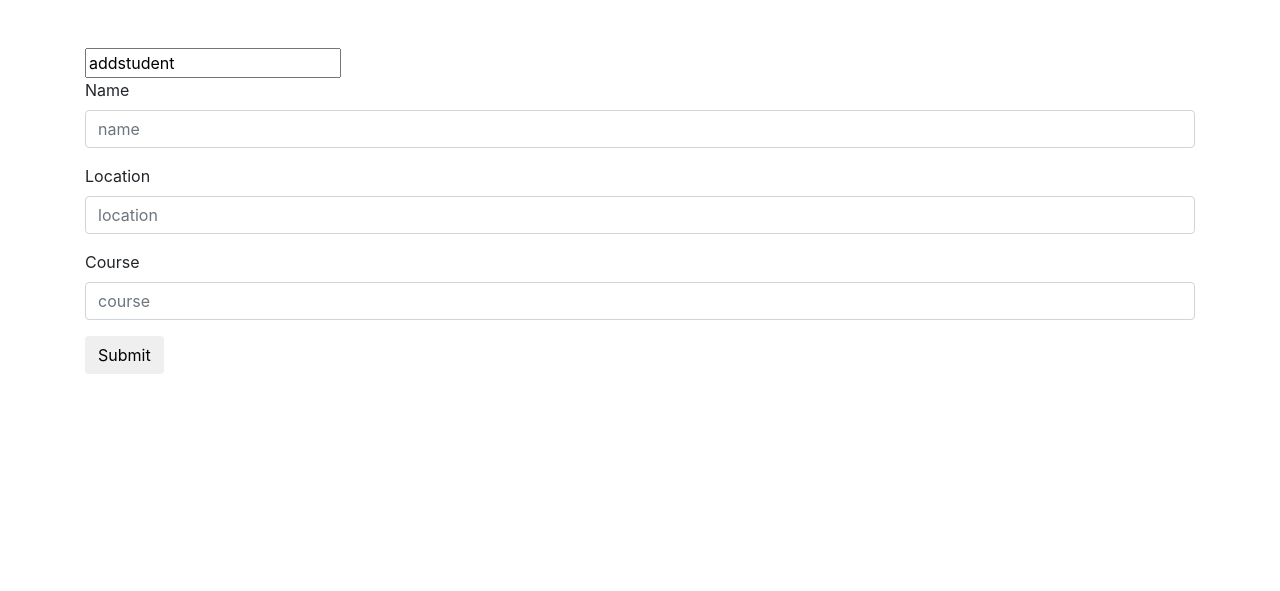
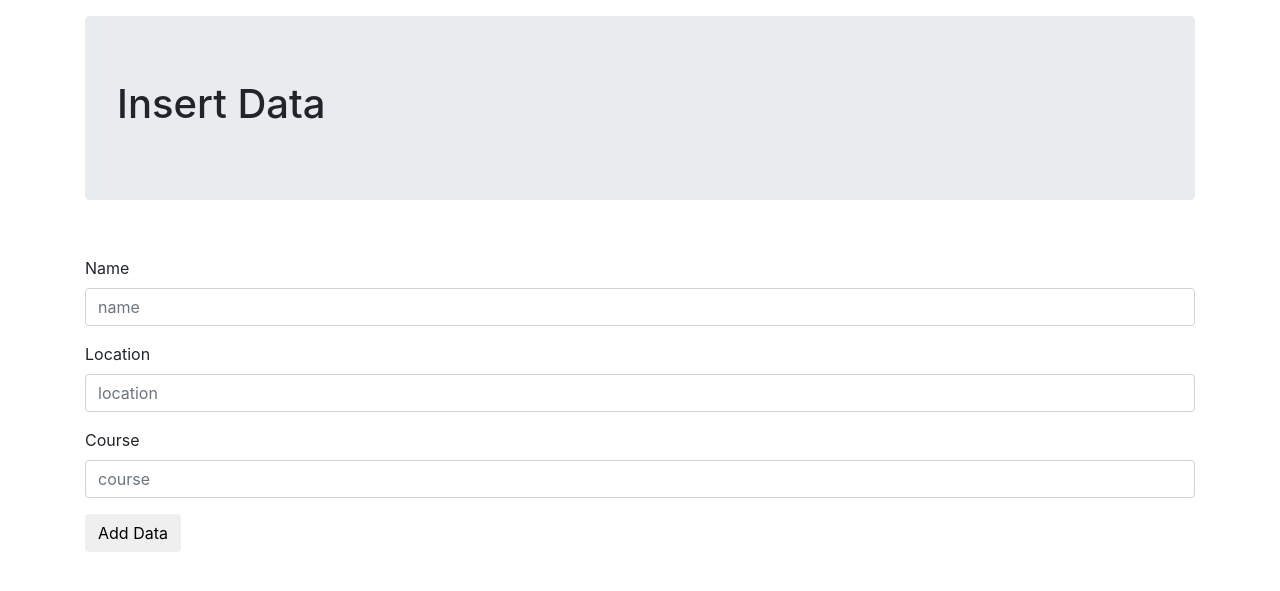
Before and after one commit to ialexies/PHP-Web-Service, a PHP site: page /apps/client_dashboard/index.php in a window 1280 px wide. Shown: the top 591 px of the page. Run offline with PHP 8.4, Linux system fonts and the light colour scheme.

Commit message:
insert with jumbotron and h1

```diff
--- a/client_dashboard/index.php
+++ b/client_dashboard/index.php
@@ -14,8 +14,11 @@
   <?php include "dbconnect.php"; ?>
 
   <div class="container">
+  <div class="mt-3  jumbotron">
+    <h1>Insert Data</h1>
+  </div>
   <form class="mt-4 pt-4" action="http://localhost/apps/git_repositories/PHP-Web-Service/" method="POST">
-    <input type="text" name="tag" value="addstudent">
+    <input type="text" name="tag" hidden value="addstudent">
     <div class="form-group">
       <label for="">Name</label>
       <input type="text" class="form-control" name="name" placeholder="name">
@@ -31,7 +34,7 @@
       <input type="text" class="form-control" name="course" placeholder="course">
     </div>
 
-    <button class="btn btn-defualt" type="submit">Submit</button>
+    <button class="btn btn-defualt" type="submit">Add Data</button>
 
 
   </form>
```
